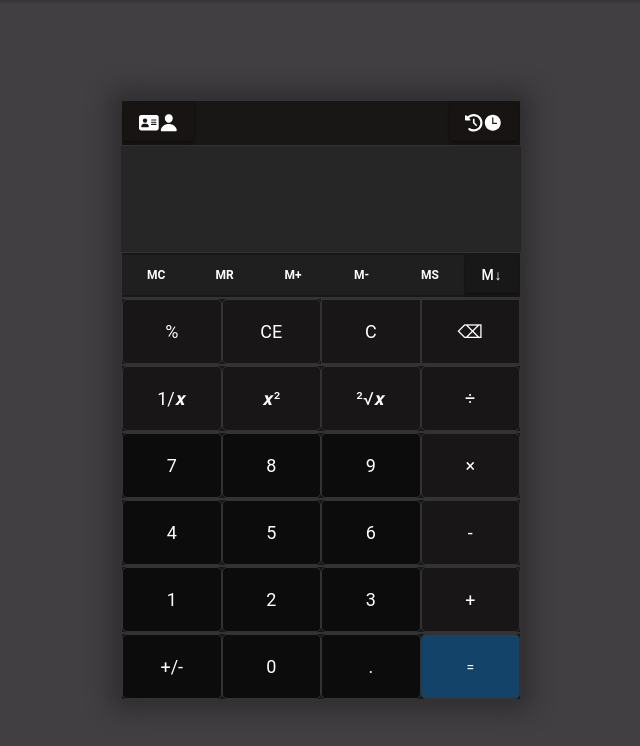
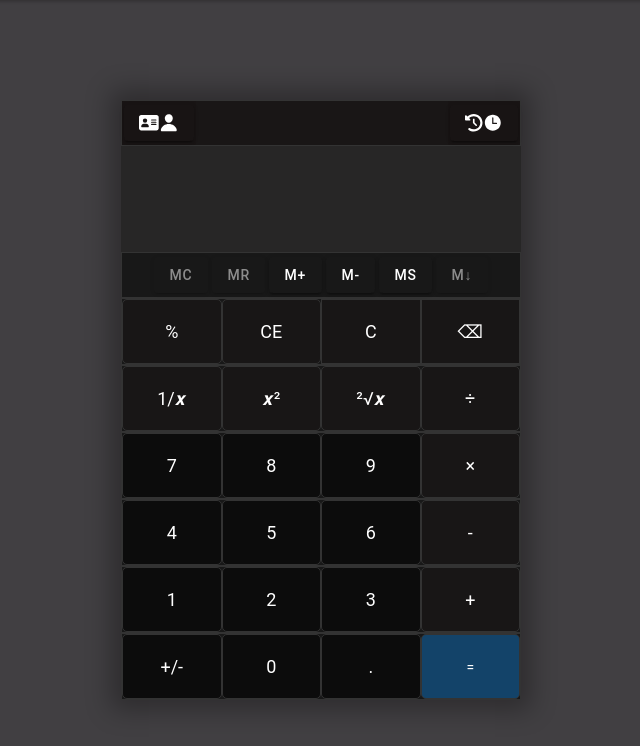
Before and after one commit to AnaCRomero/proyectoUX, a React (Create React App) app: page / in a window 1280 px wide. Shown: the top 746 px of the page, without its empty margins (319-959 px from the left). Built offline with nearby package versions, Linux system fonts and the light colour scheme.

Commit message:
Historial Implementado

```diff
--- a/src/App.tsx
+++ b/src/App.tsx
@@ -47,6 +47,10 @@ const App: React.FC = () => {
 
   const [input, setInput] = useState('');
   const [memory, setMemory] = useState(0);
+  const [historial, setHistorial] = useState<string[]>([]);
+
+
+  const [buttonEnabled, setButtonEnabled] = useState(false);
   const agregarInput = (val: string) => {
     setInput(input + val);
   }
@@ -65,6 +69,9 @@ const App: React.FC = () => {
     setMemory(0);
   }
 
+  const addToHistorial = (valor: string) => {
+    setHistorial(prevHistorial => [...prevHistorial, valor]);
+  }
 
   const cambio_signo = () => {
     const numero_aux = evaluate(input);
@@ -78,26 +85,38 @@ const App: React.FC = () => {
   const calcular_porcentaje = () => {
     const numero_aux = evaluate(input);
     const calc_percentage = numero_aux / 100;
+    const string_aux = calc_percentage.toString();
     setInput(`${calc_percentage}`);
+    addToHistorial(input);
+    addToHistorial(string_aux);
   }
 
 
   const calcular_cuadrado = () => {
     const numero_aux = evaluate(input);
     const calc_result = numero_aux ** 2;
-    setInput(`${calc_result}`);
+    const string_aux = calc_result.toString();
+    setInput(`${calc_result} `);
+    addToHistorial(input);
+    addToHistorial(string_aux);
   }
 
   const calc_raiz_cuadrada = () => {
     const numero_aux = evaluate(input);
     const calc_result = Math.sqrt(numero_aux);
-    setInput(`${calc_result}`);
+    const string_aux = calc_result.toString();
+    setInput(`${calc_result} `);
+    addToHistorial(input);
+    addToHistorial(string_aux);
   }
 
   const calc_inversa = () => {
     const numero_aux = evaluate(input);
     const calc_result = 1 / numero_aux;
-    setInput(`${calc_result}`);
+    const string_aux = calc_result.toString();
+    setInput(`${calc_result} `);
+    addToHistorial(input);
+    addToHistorial(string_aux);
   }
 
   const hacer_backspace = () => {
@@ -119,7 +138,19 @@ const App: React.FC = () => {
         setInput(valor_aux);
       }
 
+      if (input.includes("+")) {
+
+        setInput(valor_aux);
+      }
+
+      if (input.includes("-")) {
+
+        setInput(valor_aux);
+      }
+
       setInput(evaluate(valor_aux));
+      addToHistorial(input);
+      addToHistorial(evaluate(valor_aux));
     }
   }
 
@@ -148,6 +179,13 @@ const App: React.FC = () => {
     modal2.current?.dismiss();
   };
 
+  const handleClick = () => {
+    setButtonEnabled(true);
+  };
+
+  const handleClick1 = () => {
+    setButtonEnabled(false);
+  }
 
 
   return (
@@ -194,10 +232,21 @@ const App: React.FC = () => {
               </IonToolbar>
             </IonHeader>
             <IonContent color="#1f1f1">
-              <IonList>
-                <IonItem>
-                  <IonLabel> <h2>x</h2> <p>y</p></IonLabel>
-                </IonItem>
+            <IonList>
+                {historial.map((item, index) => {
+                  if (index % 2 === 0) {
+                    const nextItem = historial[index + 1];
+                    return (
+                      <IonItem key={index}>
+                        <IonLabel>
+                          <p>{`${item} = `}</p>
+                          <h2>{nextItem}</h2>
+                        </IonLabel>
+                      </IonItem>
+                    );
+                  }
+                  return null;
+                })}
               </IonList>
             </IonContent>
           </IonModal>
@@ -241,15 +290,12 @@ const App: React.FC = () => {
               </div>
               <Pantalla input={input} />
               <div className='fila'>
-                <Memoria manejarClic={MemoryClear}>MC</Memoria>
-                <Memoria manejarClic={agregarInput}>MR</Memoria>
-                <Memoria manejarClic={MemoryAdd}>M+</Memoria>
-                <Memoria manejarClic={MemorySubtract}>M-</Memoria>
-                <Memoria manejarClic={agregarInput}>MS</Memoria>
-                <IonButton color="#1c1c1c" id="open-memoria" expand="block">
-                  M↓
-
-                </IonButton>
+              <IonButton  disabled={!buttonEnabled} onClick={handleClick1} color="#1c1c1c" >MC</IonButton>
+                <IonButton  disabled={!buttonEnabled}  color="#1c1c1c" >MR</IonButton>
+                <IonButton color="#1c1c1c" >M+</IonButton>
+                <IonButton color="#1c1c1c" >M-</IonButton>
+                <IonButton color="#1c1c1c" onClick={handleClick} >MS</IonButton>
+                <IonButton  disabled={!buttonEnabled}  color="#1c1c1c" id="open-memoria" expand="block">M↓</IonButton>
               </div>
 
               <div className='fila'>
```
